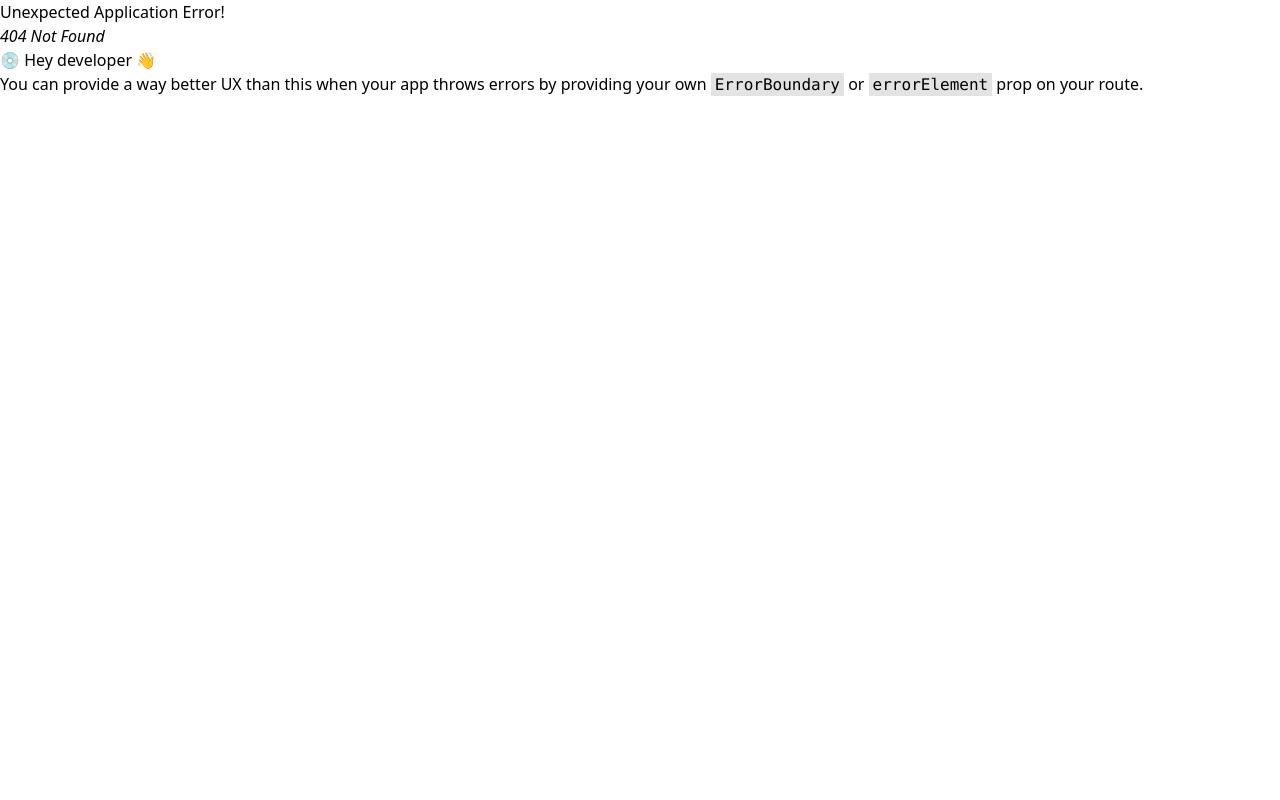
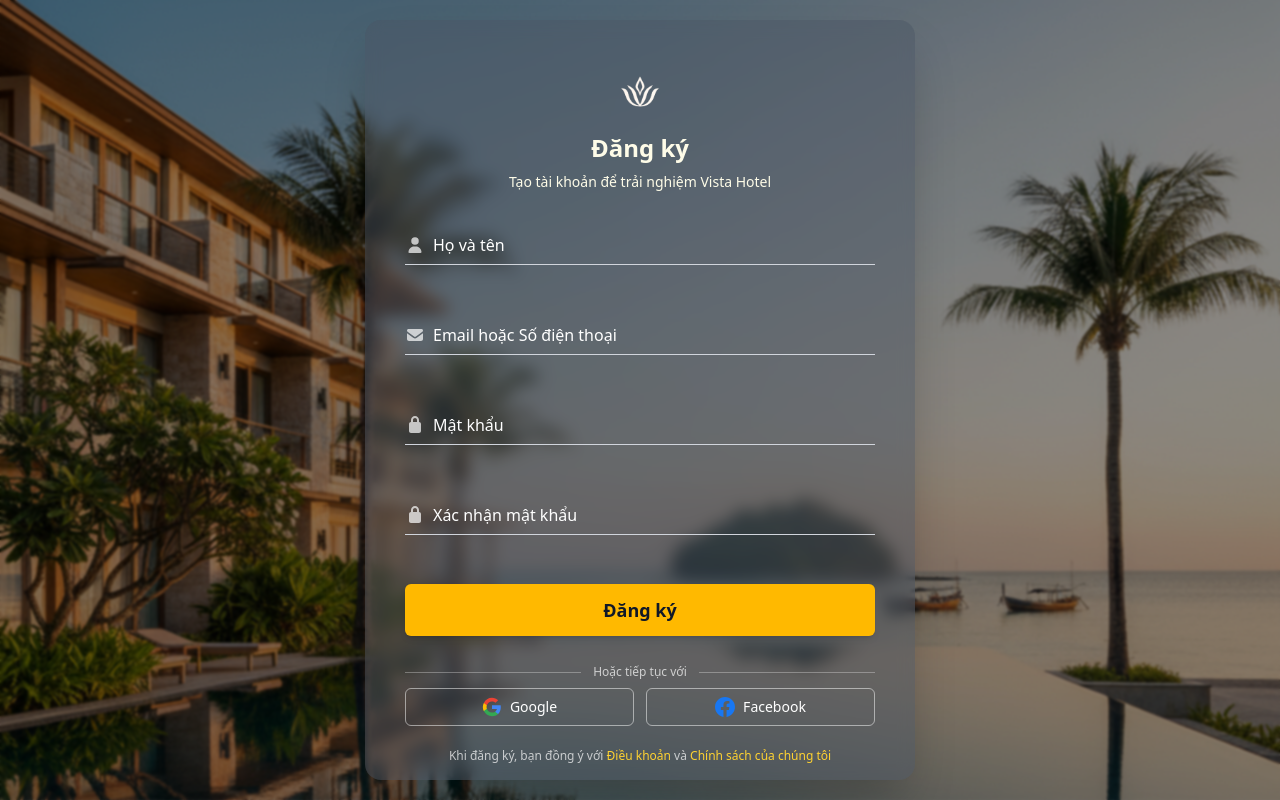
Before and after one commit to ZangThanks/VistaHotelManagement, a React app in the folder frontend/: page /register in a window 1280 px wide. Before the commit this address had no page. Built offline with nearby package versions, Linux system fonts and the light colour scheme; the HTML template or start-up script is replaced by a standard one.

Commit message:
Create register UI

```diff
--- a/frontend/src/layouts/AuthLayout.tsx
+++ b/frontend/src/layouts/AuthLayout.tsx
@@ -11,7 +11,7 @@
       <div className="absolute inset-0 bg-black/45 backdrop-blur-[1px]"></div>
 
       {/* Main content - with opacity to see background */}
-      <div className="relative z-10 w-full max-w-lg bg-gray-600/45 backdrop-blur-sm rounded-2xl shadow-2xl overflow-hidden max-h-[95vh] m-4">
+      <div className="relative z-10 w-full max-w-[550px] h-[95vh] bg-gray-600/45 backdrop-blur-sm rounded-2xl shadow-2xl overflow-hidden m-4">
         <div className="h-full overflow-y-auto scrollbar-thin p-10">
           <Outlet />
         </div>
--- a/frontend/src/pages/auth/Login.tsx
+++ b/frontend/src/pages/auth/Login.tsx
@@ -28,18 +28,15 @@
   };
 
   return (
-    <div className="w-full h-full flex flex-col overflow-y-auto scrollbar-thin">
-      <form
-        onSubmit={handleLogin}
-        className="flex flex-col space-y-6 py-4 px-2"
-      >
+    <div className="w-full flex flex-col">
+      <form onSubmit={handleLogin} className="flex flex-col space-y-4 pb-6">
         {/* Logo Section */}
-        <div className="flex justify-center mb-3">
-          <img src={logoImage} alt="Logo Vista" className="h-20 w-auto" />
+        <div className="flex justify-center mb-1">
+          <img src={logoImage} alt="Logo Vista" className="h-16 w-auto" />
         </div>
 
         {/* Title Section */}
-        <div className="text-center mb-4">
+        <div className="text-center mb-2">
           <h1 className="text-2xl font-bold text-yellow-50 mb-2">Đăng nhập</h1>
           <p className="text-sm text-yellow-50">
             Chào mừng bạn trở lại với Vista Hotel
@@ -47,7 +44,7 @@
         </div>
 
         {/* Email Input with Error */}
-        <div>
+        <div className="min-h-[65px] mt-6">
           <FloatingInput
             label="Email hoặc Số điện thoại"
             type="email"
@@ -61,7 +58,7 @@
             }
             labelColor={emailError ? "text-red-500" : "text-white"}
             focusLabelColor={emailError ? "text-red-500" : "text-amber-400"}
-            className="bg-transparent mt-2"
+            className="bg-transparent"
           />
           {emailError && (
             <p className="text-red-500 text-xs mt-1">{emailError}</p>
@@ -69,7 +66,7 @@
         </div>
 
         {/* Password Input with Error */}
-        <div>
+        <div className="min-h-[65px]">
           <FloatingInput
             label="Mật khẩu"
             type="password"
@@ -83,7 +80,7 @@
             }
             labelColor={passwordError ? "text-red-500" : "text-white"}
             focusLabelColor={passwordError ? "text-red-500" : "text-amber-400"}
-            className="bg-transparent mt-2"
+            className="bg-transparent"
           />
           {passwordError && (
             <p className="text-red-500 text-xs mt-1">{passwordError}</p>
@@ -91,7 +88,7 @@
         </div>
 
         {/* Forgot Password Link */}
-        <div className="flex justify-end">
+        <div className="flex justify-end -mt-1">
           <button
             type="button"
             onClick={handleForgotPassword}
@@ -115,7 +112,7 @@
         />
 
         {/* Divider */}
-        <div className="flex items-center gap-3 my-2">
+        <div className="flex items-center gap-3 mt-5">
           <div className="flex-1 h-px bg-white/30"></div>
           <span className="text-white/70 text-xs">Hoặc tiếp tục với</span>
           <div className="flex-1 h-px bg-white/30"></div>
--- a/frontend/src/pages/auth/Register.tsx
+++ b/frontend/src/pages/auth/Register.tsx
@@ -0,0 +1,211 @@
+import React, { useState } from "react";
+import { useNavigate } from "react-router-dom";
+import { faEnvelope, faLock, faUser } from "@fortawesome/free-solid-svg-icons";
+import logoImage from "../../assets/images/logoWhite.png";
+import googleLogo from "../../assets/images/google-logo.svg";
+import Button from "../../components/Button";
+import FloatingInput from "../../components/FloatingInput";
+
+const Register: React.FC = () => {
+  const [fullName, setFullName] = useState("");
+  const [email, setEmail] = useState("");
+  const [password, setPassword] = useState("");
+  const [confirmPassword, setConfirmPassword] = useState("");
+  const [fullNameError, setFullNameError] = useState("");
+  const [emailError, setEmailError] = useState("");
+  const [passwordError, setPasswordError] = useState("");
+  const [confirmPasswordError, setConfirmPasswordError] = useState("");
+  const navigate = useNavigate();
+
+  const handleRegister = (e: React.FormEvent) => {
+    e.preventDefault();
+    // TODO: Implement register logic with validation
+    console.log("Register:", { fullName, email, password, confirmPassword });
+  };
+
+  const handleLogin = () => {
+    navigate("/login");
+  };
+
+  return (
+    <div className="w-full flex flex-col">
+      <form onSubmit={handleRegister} className="flex flex-col space-y-5 pb-6">
+        {/* Logo Section */}
+        <div className="flex justify-center mb-2">
+          <img src={logoImage} alt="Logo Vista" className="h-16 w-auto" />
+        </div>
+
+        {/* Title Section */}
+        <div className="text-center mb-3">
+          <h1 className="text-2xl font-bold text-yellow-50 mb-2">Đăng ký</h1>
+          <p className="text-sm text-yellow-50">
+            Tạo tài khoản để trải nghiệm Vista Hotel
+          </p>
+        </div>
+
+        {/* Full Name Input with Error */}
+        <div className="min-h-[70px] mt-5">
+          <FloatingInput
+            label="Họ và tên"
+            type="text"
+            value={fullName}
+            onChange={setFullName}
+            iconLeft={faUser}
+            size="md"
+            borderColor={fullNameError ? "border-red-500" : "border-gray-300"}
+            focusBorderColor={
+              fullNameError ? "focus:border-red-500" : "focus:border-amber-400"
+            }
+            labelColor={fullNameError ? "text-red-500" : "text-white"}
+            focusLabelColor={fullNameError ? "text-red-500" : "text-amber-400"}
+            className="bg-transparent"
+          />
+          {fullNameError && (
+            <p className="text-red-500 text-xs mt-1">{fullNameError}</p>
+          )}
+        </div>
+
+        {/* Email Input with Error */}
+        <div className="min-h-[70px]">
+          <FloatingInput
+            label="Email hoặc Số điện thoại"
+            type="email"
+            value={email}
+            onChange={setEmail}
+            iconLeft={faEnvelope}
+            size="md"
+            borderColor={emailError ? "border-red-500" : "border-gray-300"}
+            focusBorderColor={
+              emailError ? "focus:border-red-500" : "focus:border-amber-400"
+            }
+            labelColor={emailError ? "text-red-500" : "text-white"}
+            focusLabelColor={emailError ? "text-red-500" : "text-amber-400"}
+            className="bg-transparent"
+          />
+          {emailError && (
+            <p className="text-red-500 text-xs mt-1">{emailError}</p>
+          )}
+        </div>
+
+        {/* Password Input with Error */}
+        <div className="min-h-[70px]">
+          <FloatingInput
+            label="Mật khẩu"
+            type="password"
+            value={password}
+            onChange={setPassword}
+            iconLeft={faLock}
+            size="md"
+            borderColor={passwordError ? "border-red-500" : "border-gray-300"}
+            focusBorderColor={
+              passwordError ? "focus:border-red-500" : "focus:border-amber-400"
+            }
+            labelColor={passwordError ? "text-red-500" : "text-white"}
+            focusLabelColor={passwordError ? "text-red-500" : "text-amber-400"}
+            className="bg-transparent"
+          />
+          {passwordError && (
+            <p className="text-red-500 text-xs mt-1">{passwordError}</p>
+          )}
+        </div>
+
+        {/* Confirm Password Input with Error */}
+        <div className="min-h-[70px]">
+          <FloatingInput
+            label="Xác nhận mật khẩu"
+            type="password"
+            value={confirmPassword}
+            onChange={setConfirmPassword}
+            iconLeft={faLock}
+            size="md"
+            borderColor={
+              confirmPasswordError ? "border-red-500" : "border-gray-300"
+            }
+            focusBorderColor={
+              confirmPasswordError
+                ? "focus:border-red-500"
+                : "focus:border-amber-400"
+            }
+            labelColor={confirmPasswordError ? "text-red-500" : "text-white"}
+            focusLabelColor={
+              confirmPasswordError ? "text-red-500" : "text-amber-400"
+            }
+            className="bg-transparent"
+          />
+          {confirmPasswordError && (
+            <p className="text-red-500 text-xs mt-1">{confirmPasswordError}</p>
+          )}
+        </div>
+
+        {/* Register Button */}
+        <Button
+          text="Đăng ký"
+          color="bg-amber-400"
+          textColor="text-gray-900"
+          size="lg"
+          rounded="md"
+          fullWidth
+          shadow
+          type="submit"
+          className="font-semibold hover:bg-amber-500 transition-colors"
+        />
+
+        {/* Divider */}
+        <div className="flex items-center gap-3 my-2">
+          <div className="flex-1 h-px bg-white/30"></div>
+          <span className="text-white/70 text-xs">Hoặc tiếp tục với</span>
+          <div className="flex-1 h-px bg-white/30"></div>
+        </div>
+
+        {/* Social Login Buttons */}
+        <div className="grid grid-cols-2 gap-3">
+          <button
+            type="button"
+            className="flex items-center justify-center gap-2 px-4 py-2 border border-white/50 rounded-md text-white font-medium text-sm hover:border-white hover:bg-white/10 transition-colors cursor-pointer"
+          >
+            <img src={googleLogo} alt="Google" className="w-5 h-5" />
+            Google
+          </button>
+          <button
+            type="button"
+            className="flex items-center justify-center gap-2 px-4 py-2 border border-white/50 rounded-md text-white font-medium text-sm hover:border-white hover:bg-white/10 transition-colors cursor-pointer"
+          >
+            <svg className="w-5 h-5" viewBox="0 0 24 24" fill="currentColor">
+              <path
+                d="M24 12.073c0-6.627-5.373-12-12-12s-12 5.373-12 12c0 5.99 4.388 10.954 10.125 11.854v-8.385H7.078v-3.47h3.047V9.43c0-3.007 1.792-4.669 4.533-4.669 1.312 0 2.686.235 2.686.235v2.953H15.83c-1.491 0-1.956.925-1.956 1.874v2.25h3.328l-.532 3.47h-2.796v8.385C19.612 23.027 24 18.062 24 12.073z"
+                fill="#1877F2"
+              />
+            </svg>
+            Facebook
+          </button>
+        </div>
+
+        {/* Terms and Conditions */}
+        <p className="text-center text-xs text-white/70 leading-relaxed">
+          Khi đăng ký, bạn đồng ý với{" "}
+          <a href="#" className="text-amber-300 hover:underline font-medium">
+            Điều khoản
+          </a>{" "}
+          và{" "}
+          <a href="#" className="text-amber-300 hover:underline font-medium">
+            Chính sách của chúng tôi
+          </a>
+        </p>
+
+        {/* Login Link */}
+        <p className="text-center text-sm text-white/80">
+          Đã có tài khoản?{" "}
+          <button
+            type="button"
+            onClick={handleLogin}
+            className="text-amber-300 hover:text-amber-200 font-semibold transition-colors cursor-pointer"
+          >
+            Đăng nhập
+          </button>
+        </p>
+      </form>
+    </div>
+  );
+};
+
+export default Register;
--- a/frontend/src/routes/index.tsx
+++ b/frontend/src/routes/index.tsx
@@ -3,6 +3,7 @@
 
 // Auth pages
 import Login from "../pages/auth/Login";
+import Register from "../pages/auth/Register";
 
 export const router = createBrowserRouter([
   {
@@ -10,7 +11,7 @@
     element: <AuthLayout />,
     children: [
       { path: "login", element: <Login /> },
-      //   { path: "register", element: <Register /> },
+        { path: "register", element: <Register /> },
       //   { path: "forgot-password", element: <ForgotPassword /> },
       //   { path: "reset-password", element: <ResetPassword /> },
     ],
```
